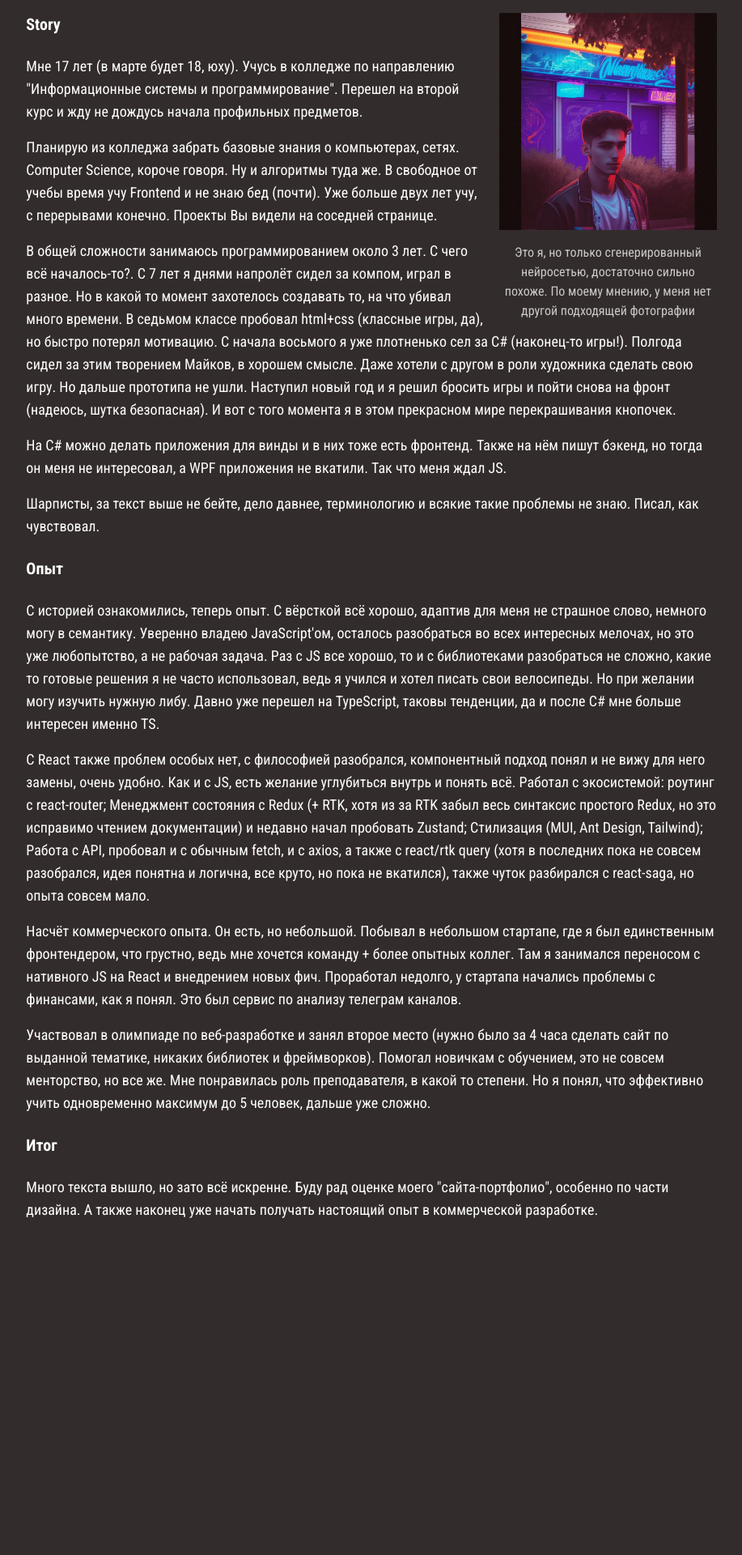
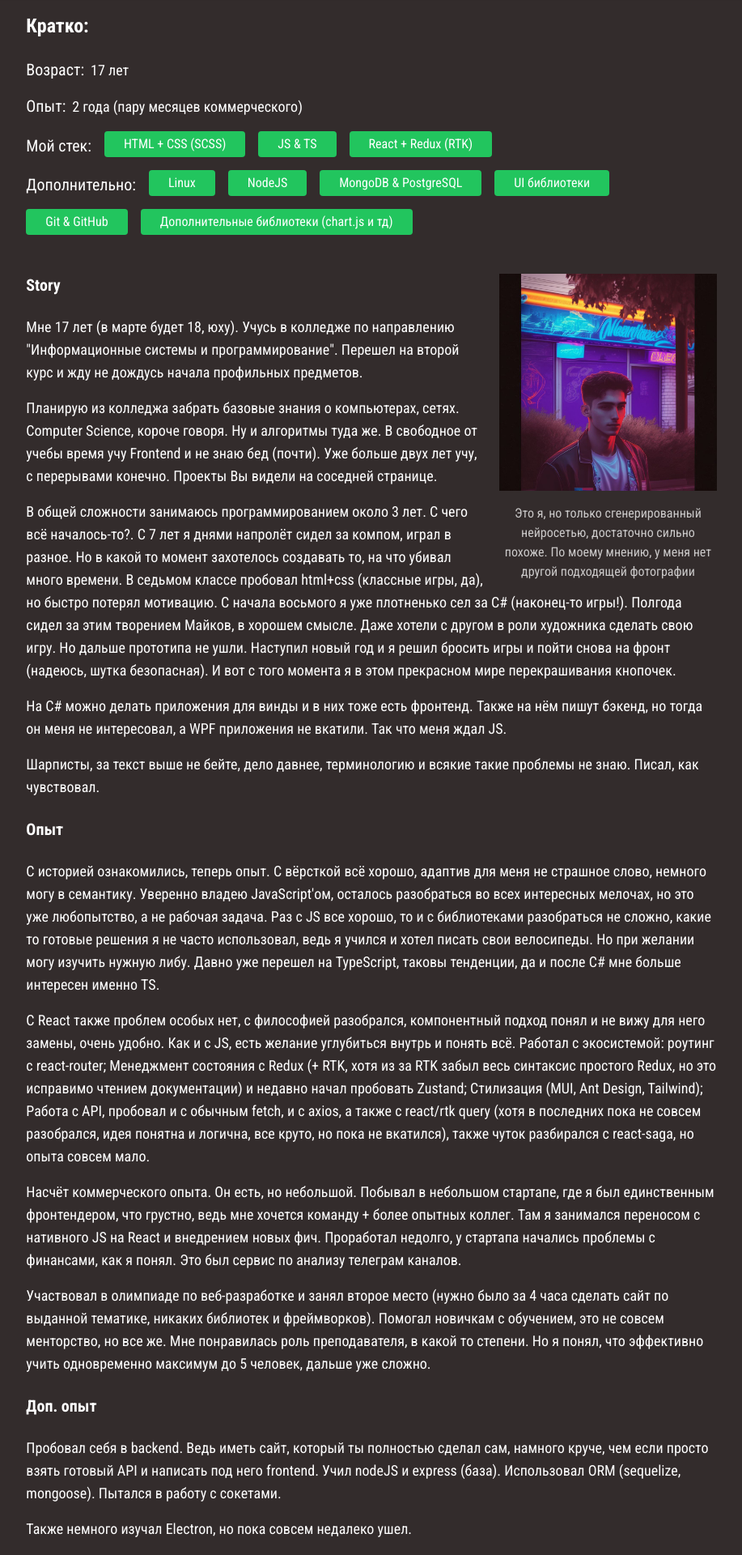
Before and after one commit to Dunissimo/Dunissimo-com, a React (Vite) app: page /about in a window 1280 px wide. Shown: the part 120-2040 px from the top of the page at 81% size, without its empty margins (181-1098 px from the left). Before the commit the page ends 1660 px from the top, so only its background shows below. Built offline with nearby package versions, Linux system fonts and the light colour scheme.

Commit message:
add text to about page, some fixes

```diff
--- a/src/components/project-page/ProjectPage.tsx
+++ b/src/components/project-page/ProjectPage.tsx
@@ -35,7 +35,7 @@ const ProjectPage: FC = () => {
         </div>
         <div className="my-4 flex justify-center gap-4 flex-wrap">
           {stack.map((item) => (
-            <Stack stackItem={item} />
+            <Stack>{item}</Stack>
           ))}
         </div>
         <div className="flex justify-center my-4">
--- a/src/components/stack/Stack.tsx
+++ b/src/components/stack/Stack.tsx
@@ -1,11 +1,11 @@
-import { FC } from "react";
+import { FC, ReactNode } from "react";
 
 interface IProps {
-  stackItem: string;
+  children: ReactNode;
 }
 
-const Stack: FC<IProps> = ({ stackItem }) => {
-  return <span className="bg-green-500 px-6 py-1 rounded">{stackItem}</span>;
+const Stack: FC<IProps> = ({ children }) => {
+  return <span className="bg-green-500 px-6 py-1 rounded">{children}</span>;
 };
 
 export default Stack;
--- a/src/index.css
+++ b/src/index.css
@@ -13,7 +13,7 @@ body {
 }
 
 .container {
-  max-width: 90%;
+  max-width: 95%;
   margin: 0 auto;
 }
 
--- a/src/pages/About.tsx
+++ b/src/pages/About.tsx
@@ -1,10 +1,55 @@
 import { FC } from "react";
 
 import img from "../assets/me.jpg";
+import Stack from "../components/stack/Stack";
 
 const About: FC = () => {
   return (
     <div className="mx-4 lg:mx-auto lg:w-2/3 container pt-8 font-text">
+      <div className="">
+        <h2 className="font-bold text-2xl mb-6">Кратко:</h2>
+
+        <div className="mb-4">
+          <label htmlFor="age" className="text-xl mr-2">
+            Возраст:
+          </label>
+          <span id="age" className="text-lg">
+            17 лет
+          </span>
+        </div>
+
+        <div className="mb-4">
+          <label htmlFor="age" className="text-xl mr-2">
+            Опыт:
+          </label>
+          <span id="age" className="text-lg">
+            2 года (пару месяцев коммерческого)
+          </span>
+        </div>
+
+        <div className="flex flex-wrap gap-4 mb-12 lg:mb-4">
+          <label className="text-xl self-end">Мой стек: </label>
+          {["HTML + CSS (SCSS)", "JS & TS", "React + Redux (RTK)"].map(
+            (stack) => (
+              <Stack>{stack}</Stack>
+            )
+          )}
+        </div>
+        <div className="flex flex-wrap gap-4 mb-12">
+          <label className="text-xl self-end">Дополнительно: </label>
+          {[
+            "Linux",
+            "NodeJS",
+            "MongoDB & PostgreSQL",
+            "UI библиотеки",
+            "Git & GitHub",
+            "Дополнительные библиотеки (chart.js и тд)",
+          ].map((stack) => (
+            <Stack>{stack}</Stack>
+          ))}
+        </div>
+      </div>
+
       <div className="mb-8 lg:mb-0 lg:w-1/3 pl-4 lg:float-right flex flex-col justify-center items-center">
         <img src={img} alt="" className="max-h-[500px]" />
         <p className="text-center mt-4 opacity-75">
@@ -97,7 +142,25 @@ const About: FC = () => {
           дальше уже сложно.
         </p>
 
+        <h2 className="font-bold text-xl my-6">Доп. опыт</h2>
+        <p className="mt-4">
+          Пробовал себя в backend. Ведь иметь сайт, который ты полностью сделал
+          сам, намного круче, чем если просто взять готовый API и написать под
+          него frontend. Учил nodeJS и express (база). Использовал ORM
+          (sequelize, mongoose). Пытался в работу с сокетами.
+        </p>
+
+        <p className="mt-4">
+          Также немного изучал Electron, но пока совсем недалеко ушел.
+        </p>
+
         <h2 className="font-bold text-xl my-6">Итог</h2>
+        <p className="mt-4">
+          Мне еще предстоит много чего выучить. То же тестирование
+          веб-приложений, концепции и подходы, проектирование, архитектура.
+          Постепенно до всего этого дойду.
+        </p>
+
         <p className="mt-4">
           Много текста вышло, но зато всё искренне. Буду рад оценке моего
           "сайта-портфолио", особенно по части дизайна. А также наконец уже
--- a/src/pages/Home.tsx
+++ b/src/pages/Home.tsx
@@ -4,9 +4,19 @@ import data from "../utils/data.json";
 
 const Home: FC = () => {
   return (
-    <>
-      <div className="projects-list mt-8">
-        <div className="container flex flex-col lg:flex-row justify-between flex-wrap items-center gap-4">
+    <section className="container pt-8">
+      <h1 className="text-4xl font-bold text-center">
+        Денис Москвин (@Dunissimo)
+      </h1>
+      <p className="lg:w-1/2 text-center text-xl mx-auto mt-2">
+        Это мой личный сайт, на котором Вы можете посмотреть мои проекты и
+        прочитать краткую (или не очень) информацию обо мне. Я не стал брать
+        шаблон из интернета и сделал всё просто. Как по мне, вышло хорошо.
+      </p>
+
+      <h2 className="text-4xl font-bold mt-8">Проекты</h2>
+      <div className="projects-list mt-4">
+        <div className="flex flex-col lg:flex-row justify-between flex-wrap items-center gap-4">
           {data.projects
             .sort((a, b) => b.rating - a.rating)
             .map((project: IProject) => (
@@ -14,7 +24,7 @@ const Home: FC = () => {
             ))}
         </div>
       </div>
-    </>
+    </section>
   );
 };
 
--- a/src/utils/data.json
+++ b/src/utils/data.json
@@ -99,6 +99,16 @@
       "live_link": "https://redux-learning-project.onrender.com/",
       "stack": ["React", "Redux", "Tailwind"],
       "rating": 3.5
+    },
+    {
+      "id": 11,
+      "name": "Калькулятор чаевых",
+      "description": "Макет и ТЗ взял с сайта Frontend Mentor.",
+      "img": "calc.png",
+      "gh_link": "https://github.com/Dunissimo/Tip-calc_Frontend-Mentor",
+      "live_link": "https://dunissimo.github.io/Tip-calc_Frontend-Mentor/",
+      "stack": ["HTML", "SCSS", "JS"],
+      "rating": 3
     }
   ]
 }
```
Also changed, not shown: src/assets/calc.png (added).
